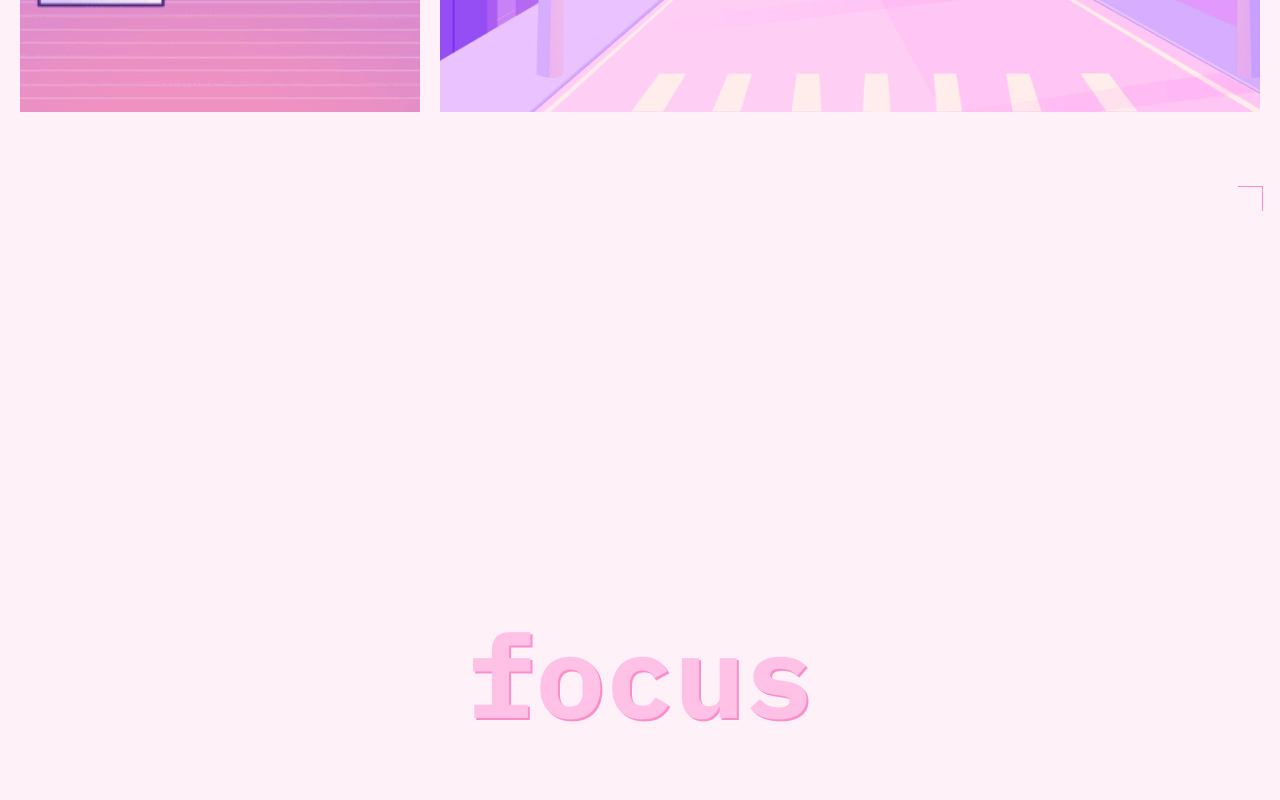
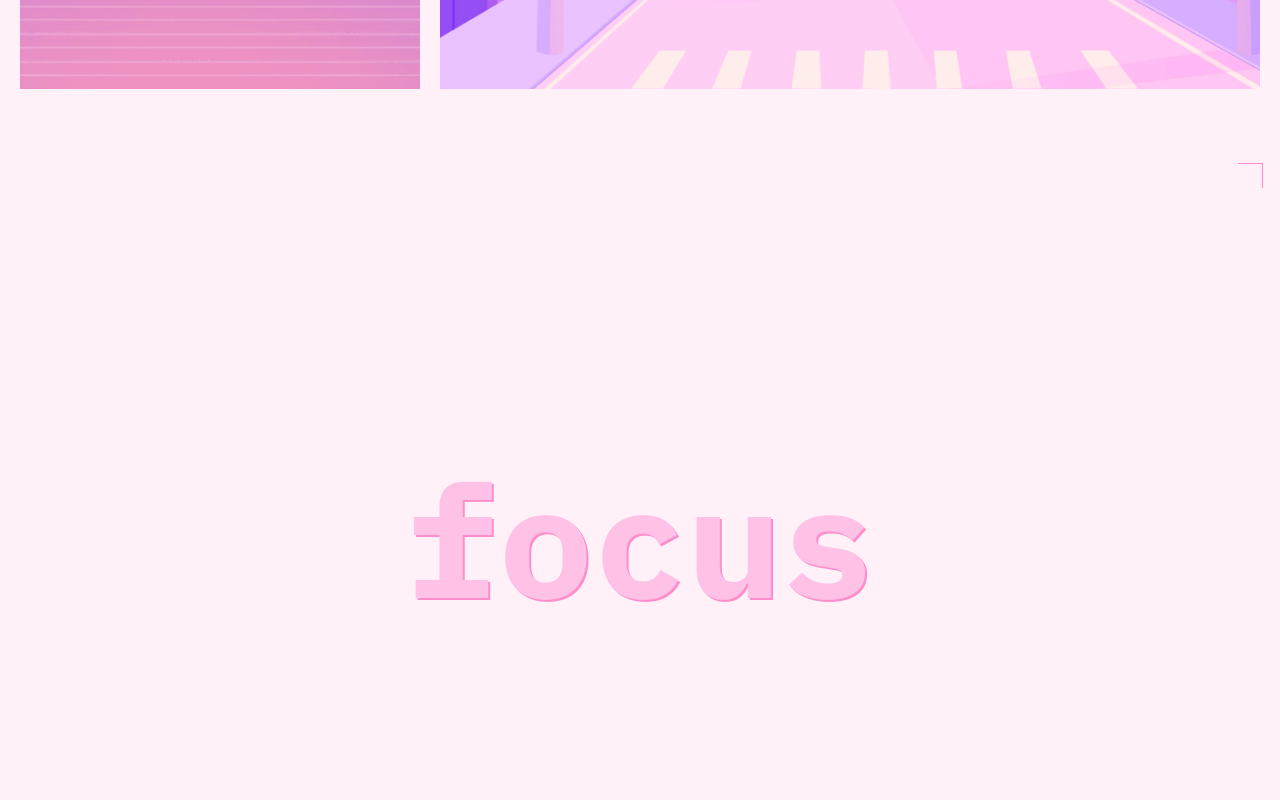
Before and after one commit to KattyFox/slozhno-sosredotochitsya-fd, a plain HTML site: page index.html in a window 1280 px wide. Shown: the part 4040-4840 px from the top of the page. Drawn offline with Linux system fonts and the light colour scheme.

Commit message:
try to fix 1024

```diff
--- a/styles/style.css
+++ b/styles/style.css
@@ -161,6 +161,10 @@
   @media (width >= 768px) {
     width: 364px;
   }
+
+  @media (width >= 1024px) {
+    width: 491px;
+  }
 }
 
 .title-decor {
@@ -286,6 +290,10 @@
 .content-section_title.causes {
   @media (width >= 768px) {
     width: 236px;
+  }
+
+  @media (width >= 768px) {
+    width: 315px;
   }
 }
 
@@ -444,19 +452,32 @@
   height: 100vh;
 
   @media (width >= 768px) {
-    font-size: var(--header-title-size);
-    line-height: 0.82;
+    /*font-size: 120px;
+    line-height: 0.82;*/
     margin-top: 40px;
     min-block-size: 1024px;
+  }
+  @media (width >= 1024px) {
+    margin-top: 40px;
+    min-block-size: 768px;
   }
 }
 
 .footer__title {
   font-size: 116px;
   line-height: 82.5%;
+  font-style: normal;
   text-shadow: 2px 2px 0 var(--accent-color);
   color: var(--footer-title-color);
 
+  @media (width >= 768px) {
+    font-size: 120px;
+    line-height: 0.82;
+  }
+
+  @media (width >= 1024px) {
+    font-size: 157px;
+  }
 }
 
 
```
